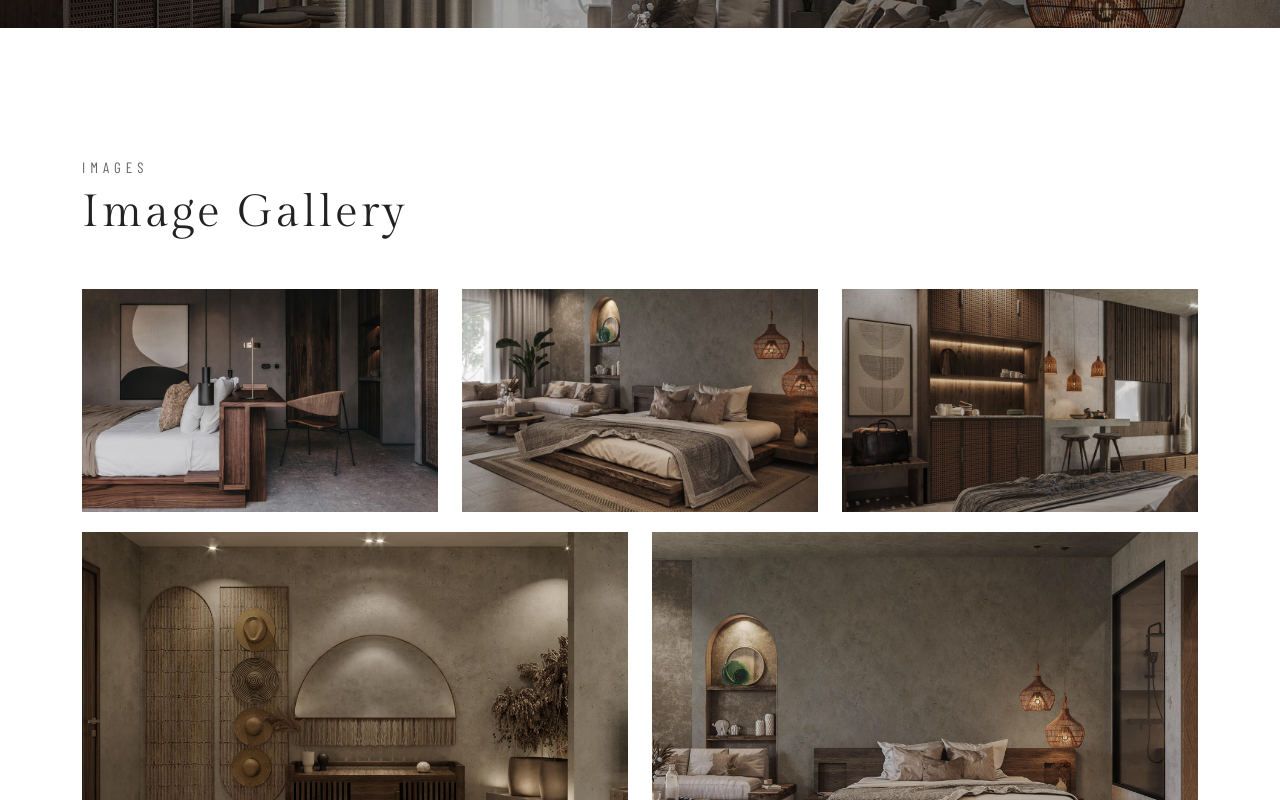
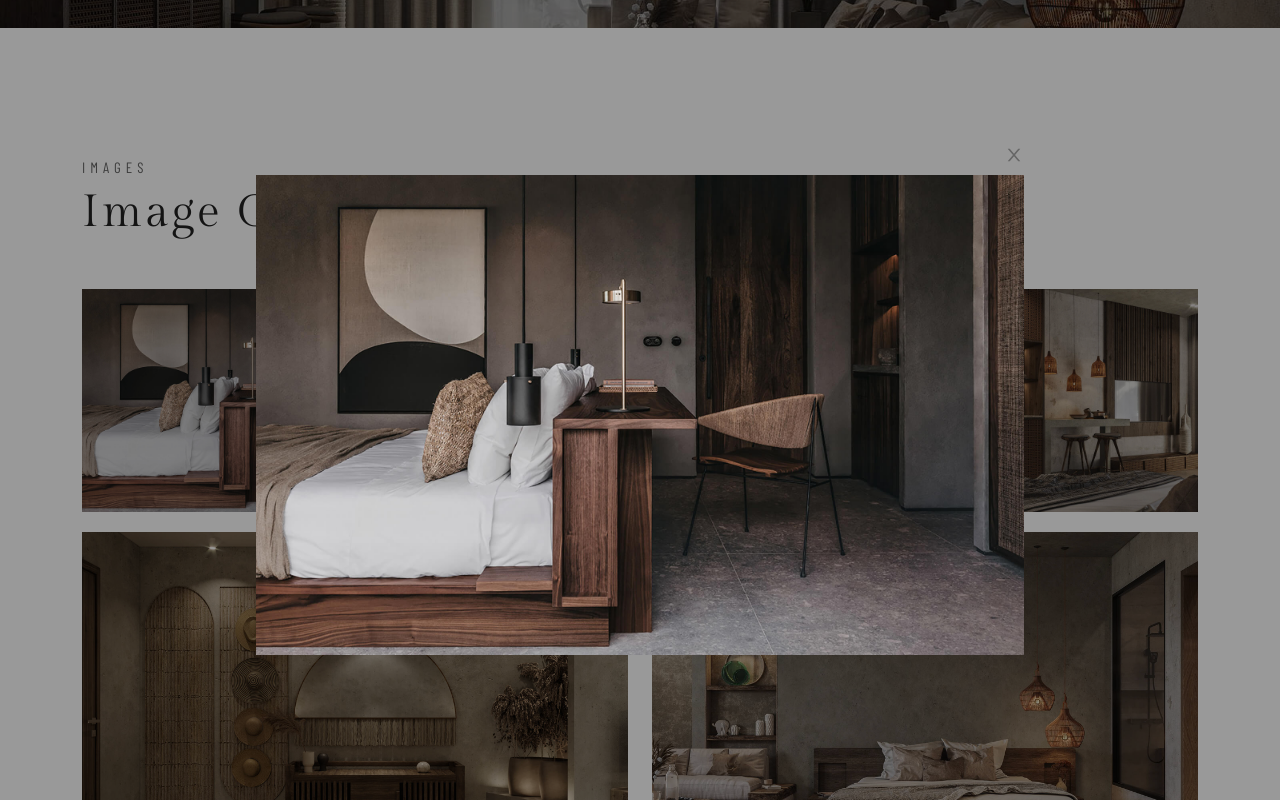
Before and after one commit to AhmedFahiim/Cappa-Hotel, a React (Create React App) app: page /Gallery in a window 1280 px wide. Both pictures are taken after a click on the element 260 px from the left and 852 px from the top of the page. Shown: the part 452-1252 px from the top of the page. Built offline with nearby package versions, Linux system fonts and the light colour scheme; a web font is replaced by a local one.

Commit message:
enhancing code

```diff
--- a/src/Components/Gallery Components/Gallery items/GalleryItems.js
+++ b/src/Components/Gallery Components/Gallery items/GalleryItems.js
@@ -1,30 +1,41 @@
 import React, { useContext } from "react";
 import "./GalleryItems.scss";
+
 import { OverLay, Popup } from "../../Sub Components";
+import { GalleryContext } from "../../../App/App";
+
 import { BsPlay } from "../../icons";
 
-import { GalleryContext } from "../../../App/App";
+const GalleryItems = ({ type, col, src, popSource }) => {
+  const [ShowImage, setShowImage] = useContext(GalleryContext);
 
-const GalleryItems = ({ type, col, src, popSource }) => {
-  const [, setPlayGalley] = useContext(GalleryContext);
+  // const VideoClickHandler = () => {
+  //   setPlayGalley(true);
+  // };
 
-  const clickHandler = () => {
-    setPlayGalley(true);
+  const ImageClickHandler = (e) => {
+    e.currentTarget.classList.add("clickedItem");
   };
 
   const videoCond = type == "Video" && (
-    <div className="video-icon" onClick={clickHandler}>
+    <div className="video-icon">
       <BsPlay className="play" />
     </div>
   );
+
   return (
-    <section className={`gallery-item ${col}`}>
-      <div className="oevr-lay-holder">
+    <section
+      className={`gallery-item ${col} `}
+      onClick={(e) => {
+        ImageClickHandler(e);
+      }}
+    >
+      <div className="over-lay-holder">
         <img src={src} alt="gallery-item" />
         {videoCond}
         <OverLay />
       </div>
-      <Popup type="Video" source={popSource} />
+      <Popup type={type} source={popSource} />
     </section>
   );
 };
--- a/src/Components/Gallery Components/Gallery items/GalleryItems.scss
+++ b/src/Components/Gallery Components/Gallery items/GalleryItems.scss
@@ -4,7 +4,7 @@
 
 .gallery-item {
   cursor: pointer;
-  .oevr-lay-holder {
+  .over-lay-holder {
     position: relative;
     overflow: hidden;
     img {
@@ -53,4 +53,11 @@
       }
     }
   }
+  &.clickedItem {
+    .popup {
+      pointer-events: auto;
+      z-index: 1000;
+      opacity: 1;
+    }
+  }
 }
--- a/src/Components/Main Components/Luxury/Luxury.scss
+++ b/src/Components/Main Components/Luxury/Luxury.scss
@@ -65,7 +65,7 @@
   .luxury {
     .main-content {
       opacity: 0;
-      top: 400px;
+      top: 200px;
     }
     .imgs-box {
       img {
--- a/src/Components/Main Components/Video/Video.js
+++ b/src/Components/Main Components/Video/Video.js
@@ -32,7 +32,6 @@ const Video = () => {
         </div>
       </article>
       <OverLay />
-
       <Popup type="Video" source="https://www.youtube.com/embed/xh4GnTKFQso" />
     </section>
   );
--- a/src/Components/Sub Components/Popup/Popup.js
+++ b/src/Components/Sub Components/Popup/Popup.js
@@ -1,37 +1,29 @@
-import React, { useContext } from "react";
+import React, { useContext, useRef } from "react";
 import "./Popup.scss";
 
 import { VideoContext, GalleryContext } from "../../../App/App";
 
 import { AiOutlineClose } from "../../icons";
 
-const Popup = ({ source, type }) => {
-  const [playVideo, setPlayVideo] = useContext(VideoContext);
-  const [PlayGalley, SetPlayGalley] = useContext(GalleryContext);
+const Popup = ({ type, source }) => {
+  //   const [PlayGalley, SetPlayGalley] = useContext(VideoContext);
+  // const [ShowImage, setShowImage] = useContext(GalleryContext);
 
+  const test = useRef();
   const closePopup = () => {
-    setPlayVideo(false);
-    SetPlayGalley(false);
+    // SetPlayGalley(false);
+    // setPlayVideo(false);
   };
 
   const mediaCond =
     type == "Video" ? (
-      <iframe
-        src={source}
-        title="Hotel Video"
-        allow="accelerometer; autoplay; clipboard-write; encrypted-media; gyroscope; picture-in-picture"
-        allowFullScreen
-      ></iframe>
+      <iframe src={source} allowFullScreen></iframe>
     ) : (
       <img src={source} alt="Room image" />
     );
 
   return (
-    <article
-      className={`popup ${
-        PlayGalley == true || playVideo == true ? "display" : ""
-      }`}
-    >
+    <article ref={test} className={`popup`}>
       <div className="main-holder">
         <AiOutlineClose className="closeIcon" onClick={closePopup} />
         <div className="type-holder">{mediaCond}</div>
@@ -39,5 +31,4 @@ const Popup = ({ source, type }) => {
     </article>
   );
 };
-
 export default Popup;
--- a/src/Components/Sub Components/Popup/Popup.scss
+++ b/src/Components/Sub Components/Popup/Popup.scss
@@ -9,7 +9,7 @@
   left: 0;
   width: 100%;
   height: 100vh;
-  background-color: rgba(#000, 0.2);
+  background-color: rgba(#000, 0.4);
   opacity: 0;
   pointer-events: none;
   z-index: -1;
@@ -28,20 +28,21 @@
       }
     }
     .type-holder {
+      height: 60vh;
       img {
         width: 100%;
         height: 100%;
       }
       iframe {
         width: 100%;
-        height: 60vh;
+        height: 100%;
         border: 0;
       }
     }
   }
-  &.display {
-    pointer-events: auto;
-    z-index: 1000;
-    opacity: 1;
-  }
+  // &.display {
+  //   pointer-events: auto;
+  //   z-index: 1000;
+  //   opacity: 1;
+  // }
 }
```
